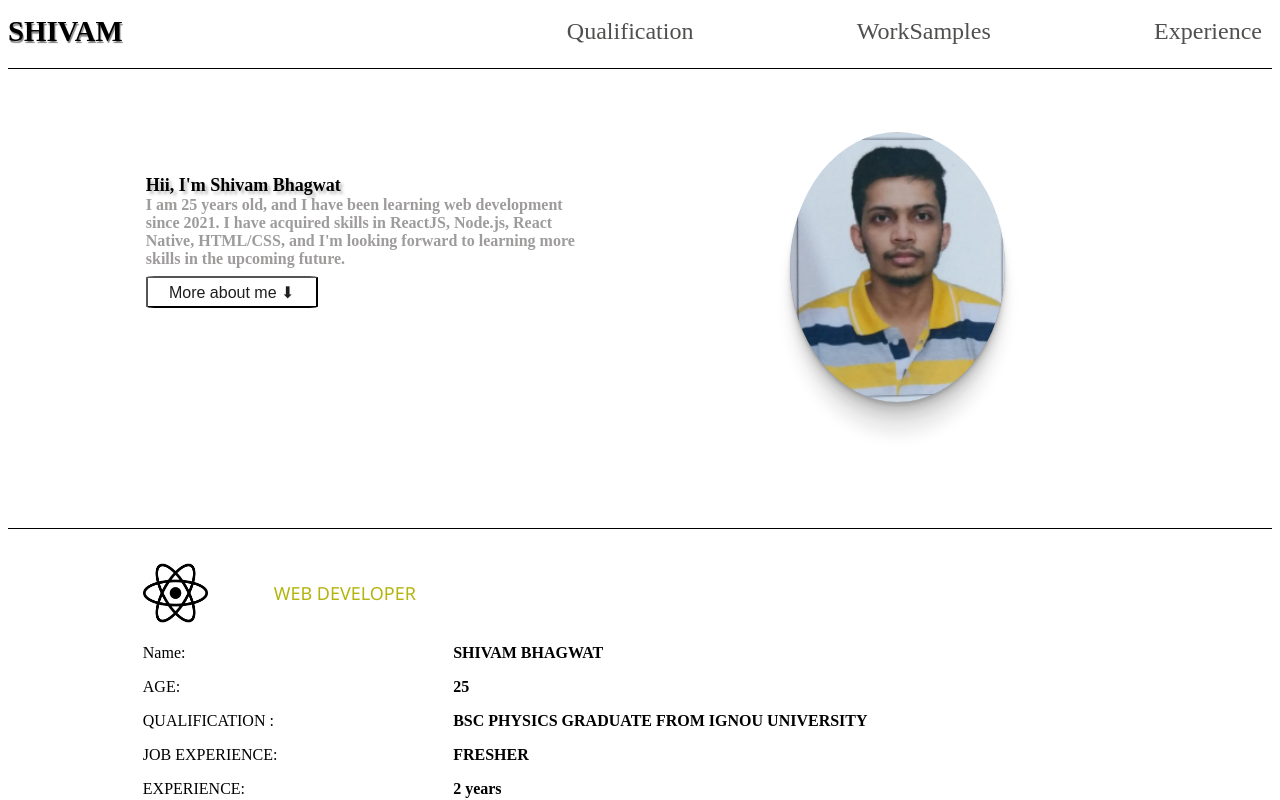
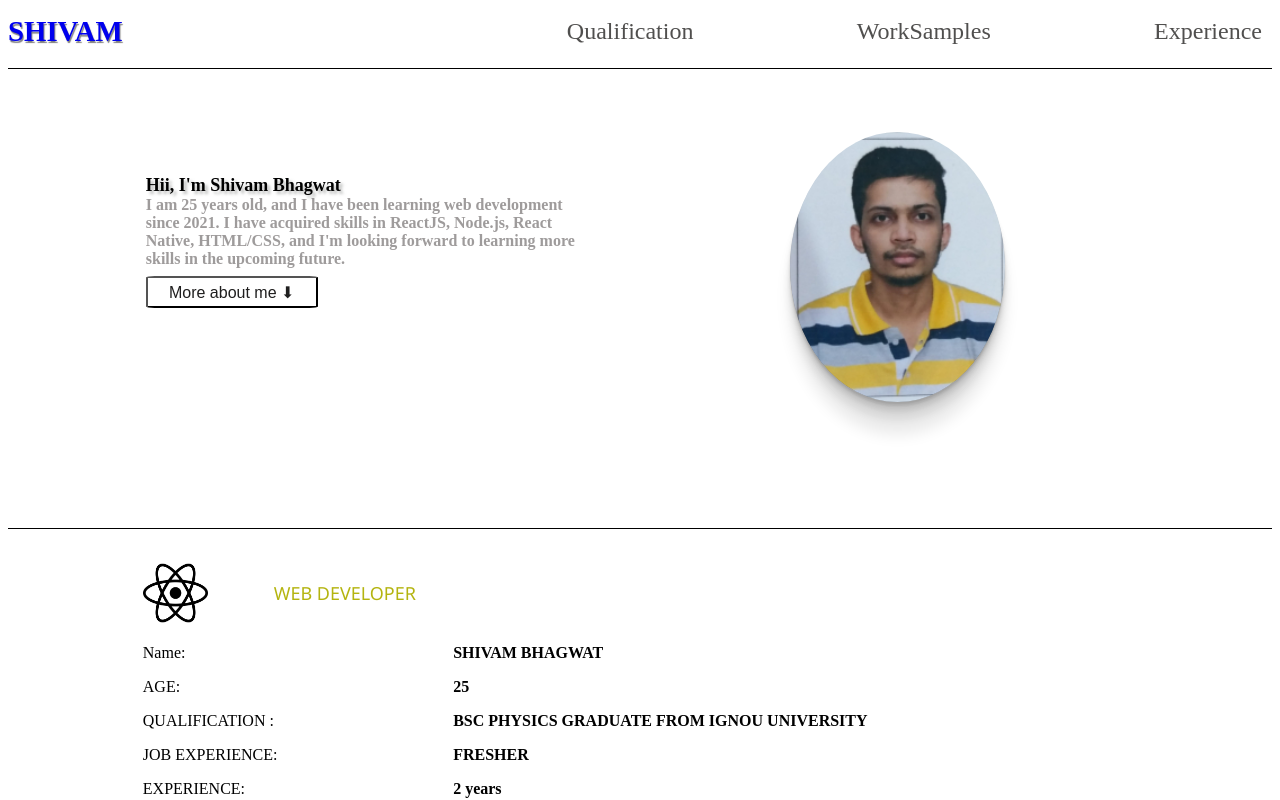
Before and after one commit to Shivam06-form/Portfolio, a Next.js app: page / in a window 1280 px wide. Shown: the top 800 px of the page. Built offline with nearby package versions, Linux system fonts and the light colour scheme.

Commit message:
commit-16

```diff
--- a/components/Header.css
+++ b/components/Header.css
@@ -10,6 +10,7 @@
   font-size: larger;
   font-weight: bolder;
   text-shadow: gray 1px 2px 1px;
+  text-decoration: dotted;
 }
 
 .header header {
@@ -29,13 +30,14 @@
   padding: 10px;
 }
 
-.list li {
+.list a {
   color: rgba(31, 30, 28, 0.781);
   cursor: pointer;
   transition: all 700ms;
+  text-decoration: none;
 }
 
-.list li:hover {
+.list a:hover {
   color: rgba(214, 14, 14, 0.781);
   transition: all 700ms;
 }
@@ -58,7 +60,7 @@
     width: 95%;
   }
 
-  .list li {
+  .list a {
     margin-top: 10px;
     width: fit-content;
     margin-left: auto;
--- a/components/Header.js
+++ b/components/Header.js
@@ -14,28 +14,15 @@ const Header = () => {
   return (
     <div className="header">
       <header>
-        <div
-          className="header-name"
-          onClick={() => {
-            window.location.href = "/";
-          }}
-        >
+        <Link href="/" className="header-name">
           SHIVAM
-        </div>
+        </Link>
+
         <div className="list">
           {ListItems.map((list) => {
             return (
               <Fragment key={list.id}>
-                <li
-                  // className={`${
-                  //   pathname === `/${list.name}` ? "list--selected " : ""
-                  // }  `}
-                  onClick={() => {
-                    window.location.href = `/${list.name}`;
-                  }}
-                >
-                  {list.name}
-                </li>
+                <Link href={`/${list.name}`}> {list.name}</Link>
               </Fragment>
             );
           })}
```
